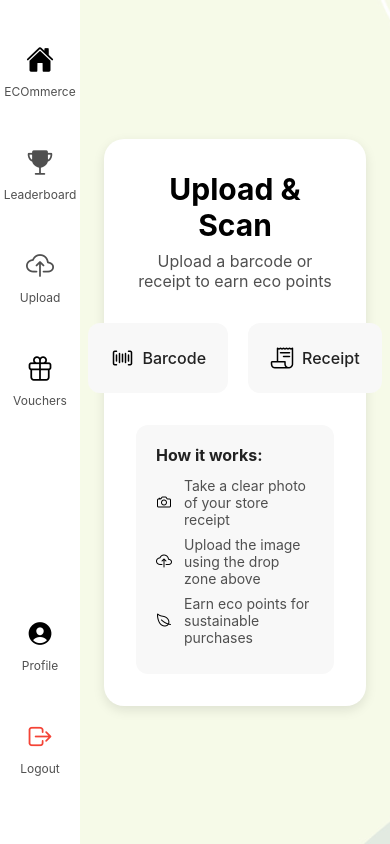
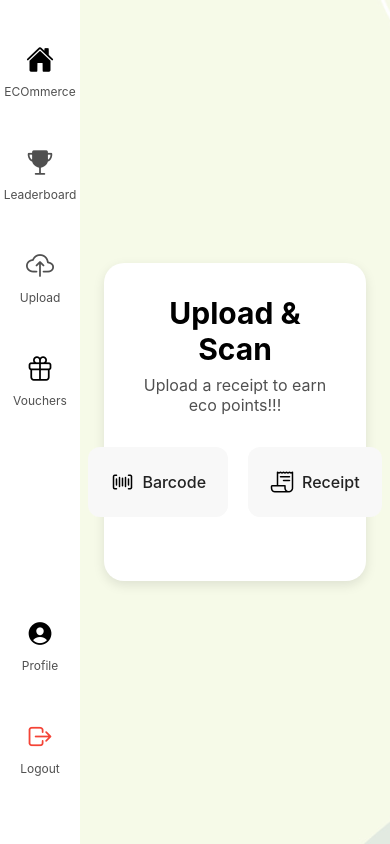
Before and after one commit to sri7373/Tech-Series-2025, a React Native app in the folder frontend/: screen /Upload in a window 390 px wide. Built offline with nearby package versions, Linux system fonts and the light colour scheme.

Commit message:
upload fixed

```diff
--- a/frontend/screens/Upload.js
+++ b/frontend/screens/Upload.js
@@ -160,7 +160,7 @@ export default function Upload({ navigation }) {
               <View style={styles.card}>
                 <Text style={styles.title}>Upload & Scan</Text>
                 <Text style={styles.subtitle}>
-                  Upload a barcode or receipt to earn eco points
+                  Upload a receipt to earn eco points!!!
                 </Text>
 
                 {/* Upload Type Selection */}
@@ -286,27 +286,34 @@ export default function Upload({ navigation }) {
                 )}
 
                 {/* Instructions */}
+                {uploadType && (
                   <View style={styles.instructions}>
                     <Text style={styles.instructionsTitle}>How it works:</Text>
+
                     <View style={styles.instructionItem}>
                       <Ionicons name="camera-outline" size={16} color={colours.primary} />
                       <Text style={styles.instructionText}>
                         Take a clear photo of your {uploadType === 'barcode' ? 'product barcode' : 'store receipt'}
                       </Text>
                     </View>
+
                     <View style={styles.instructionItem}>
                       <Ionicons name="cloud-upload-outline" size={16} color={colours.primary} />
                       <Text style={styles.instructionText}>
                         Upload the image using the drop zone above
                       </Text>
                     </View>
+
                     <View style={styles.instructionItem}>
                       <Ionicons name="leaf-outline" size={16} color={colours.primary} />
                       <Text style={styles.instructionText}>
-                      Earn eco points for sustainable purchases
+                        {uploadType === 'barcode'
+                          ? 'Find out better alternatives that are more sustainable'
+                          : 'Earn eco points for sustainable purchases'}
                       </Text>
                     </View>
                   </View>
+                )}
               </View>
             </View>
           </View>
@@ -416,9 +423,10 @@ const styles = StyleSheet.create({
     borderColor: colours.borderLight,
     justifyContent: 'center',
     alignItems: 'center',
-    position: 'relative',
+    position: 'relative',  // ✅ this keeps fileInput aligned
     overflow: 'hidden',
   },
+
   dropZoneDragging: {
     borderColor: colours.primary,
     backgroundColor: colours.lightGreen + '40',
@@ -428,11 +436,17 @@ const styles = StyleSheet.create({
   },
   fileInput: {
     position: 'absolute',
+    top: 0,
+    left: 0,
+    right: 0,
+    bottom: 0,
     width: '100%',
     height: '100%',
     opacity: 0,
     cursor: 'pointer',
+    zIndex: 10, // <--- force it above the icon/text
   },
+
   uploadContent: {
     alignItems: 'center',
     padding: spacing.lg,
```
Lines whose indentation alone changed are shown as unchanged.
